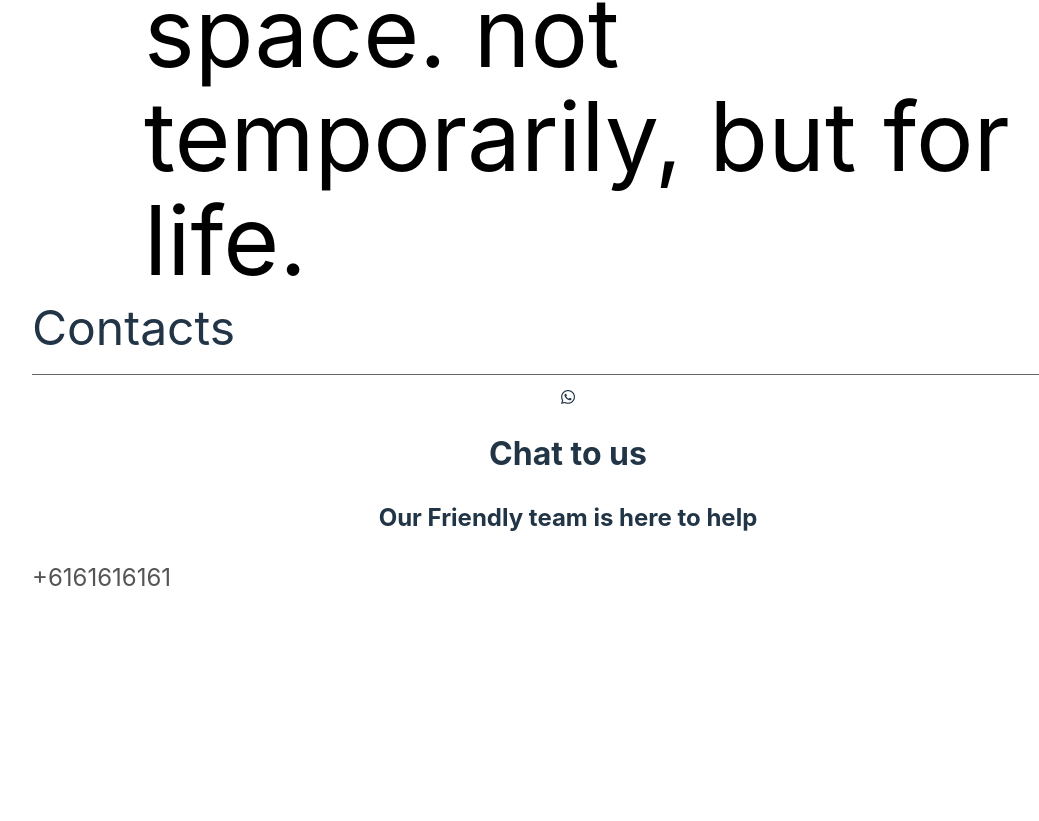
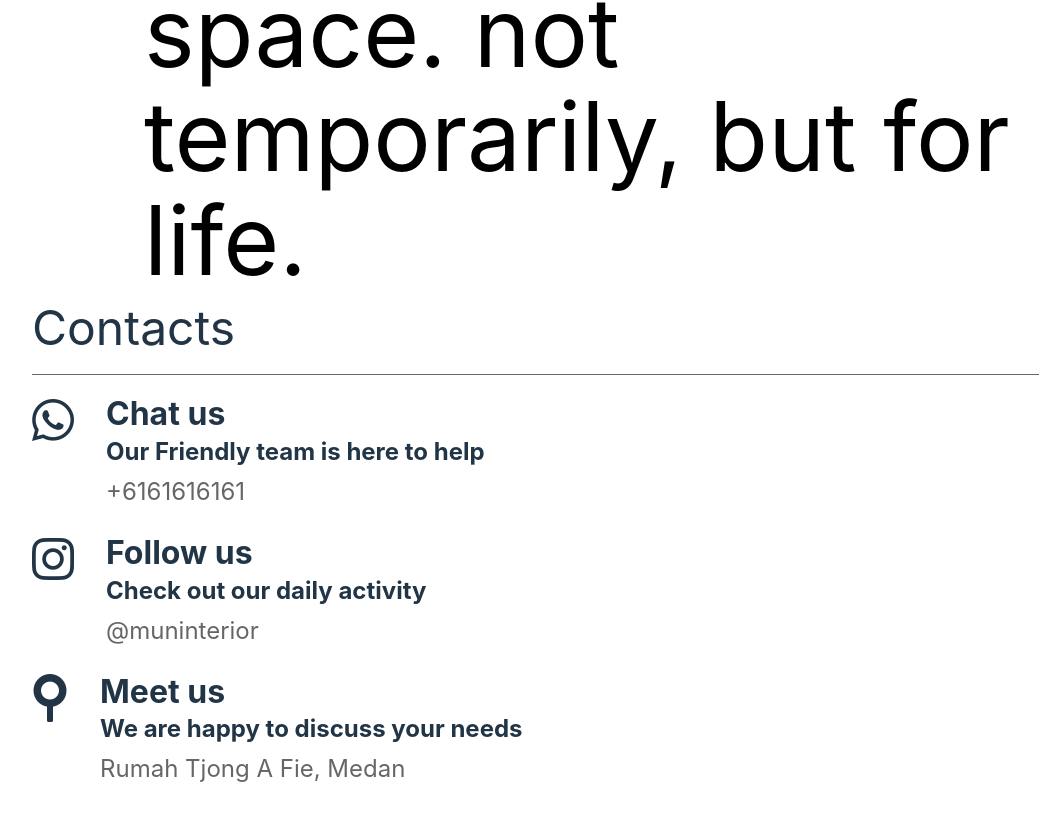
Before and after one commit to hlmyrsyd/muninterior-app, a React (Vite) app: page / in a window 1280 px wide. Shown: the part 2879-3700 px from the top of the page, without its empty margins (72-1111 px from the left). Before the commit the page ends 3603 px from the top, so only its background shows below. Built offline with nearby package versions, Linux system fonts and the light colour scheme.

Commit message:
Update Services with more complex event

```diff
--- a/src/cards/contactInfo.css
+++ b/src/cards/contactInfo.css
@@ -0,0 +1,21 @@
+.info-card {
+    text-align: left;
+    margin: 0;
+    display: flex;
+    flex-direction: row;
+}
+
+.info-card .icon {
+    font-size: 3rem;
+}
+
+.card-contact {
+    margin-left: 2rem;
+    padding: 0;
+    line-height: 1rem;
+}
+
+.card-contact p {
+    font-weight: 400;
+    color: #666;
+}
--- a/src/cards/contactInfo.jsx
+++ b/src/cards/contactInfo.jsx
@@ -3,7 +3,7 @@ import './contactInfo.css'
 
 function ContactInfo({ iconClass, title, caption, info}) {
     return (
-        <div className='Info-card'>
+        <div className='info-card'>
             <div className='icon'>
                 <i className={iconClass}></i></div>
             <div className='card-contact'>
--- a/src/components/About.css
+++ b/src/components/About.css
@@ -35,6 +35,14 @@
     cursor: pointer;
 }
 
+.content-text a.active {
+    color: black;
+}
+
+.content-text a.active:hover {
+    color: #666;
+}
+
 .content-text li, p {
     font-size: 1.5rem;
     text-align: left;
--- a/src/components/About.jsx
+++ b/src/components/About.jsx
@@ -12,7 +12,10 @@ function About() {
             </div>
             <div className='about-content'>
                 <div className='content-text'>
-                    <a onClick={() => setShowID(!showID)}>
+                    <a onClick={(e) => {
+                        e.target.classList.toggle('active');
+                        setShowID(!showID);
+                    }}>
                         {showID? '- | ' : '+ | '}
                         Interior Design
                     </a>
@@ -27,7 +30,10 @@ function About() {
                             <p>Since quality is our best practice. We make sure everywork is detailed and perfect.</p>
                         </div>
                         }
-                    <a onClick={() => setShow3D(!show3D)}>
+                    <a onClick={(e) => {
+                        e.target.classList.toggle('active');
+                        setShow3D(!show3D);
+                    }}>
                         {show3D? '- | ' : '+ | '}
                         3D Visualization
                     </a>
--- a/src/components/Contact.jsx
+++ b/src/components/Contact.jsx
@@ -13,9 +13,22 @@ function Contact() {
                 <div className='contact-info'>
                     <ContactInfo
                     iconClass='fab fa-whatsapp'
-                    title='Chat to us'
+                    title='Chat us'
                     caption='Our Friendly team is here to help'
-                    info='+6161616161'                    />
+                    info='+6161616161'
+                    />
+                    <ContactInfo
+                    iconClass='fab fa-instagram'
+                    title='Follow us'
+                    caption='Check out our daily activity'
+                    info='@muninterior'
+                    />
+                    <ContactInfo
+                    iconClass='fa fa-neuter'
+                    title='Meet us'
+                    caption='We are happy to discuss your needs'
+                    info='Rumah Tjong A Fie, Medan'
+                    />
                 </div>
                 <div className='contact-form'>
 
```
